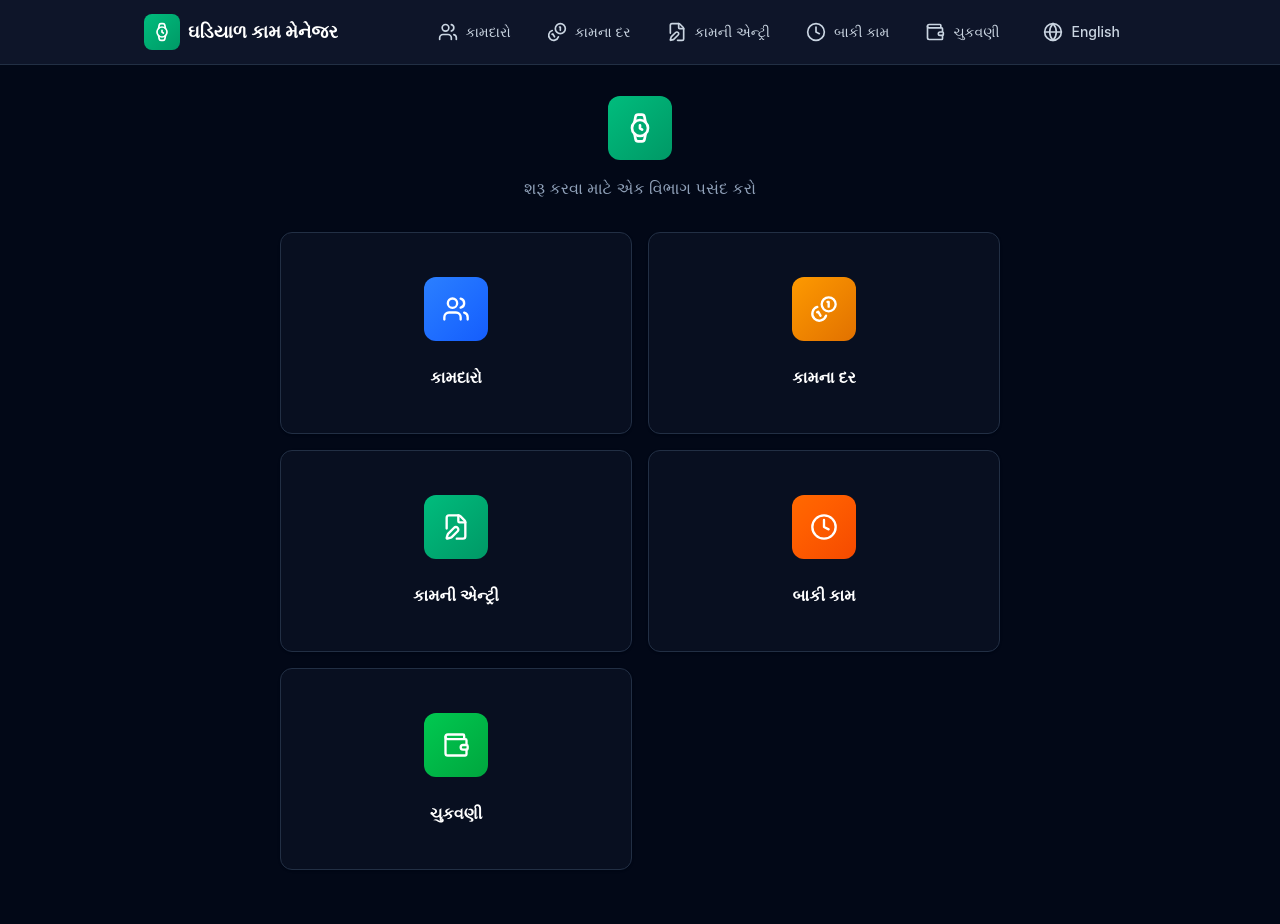
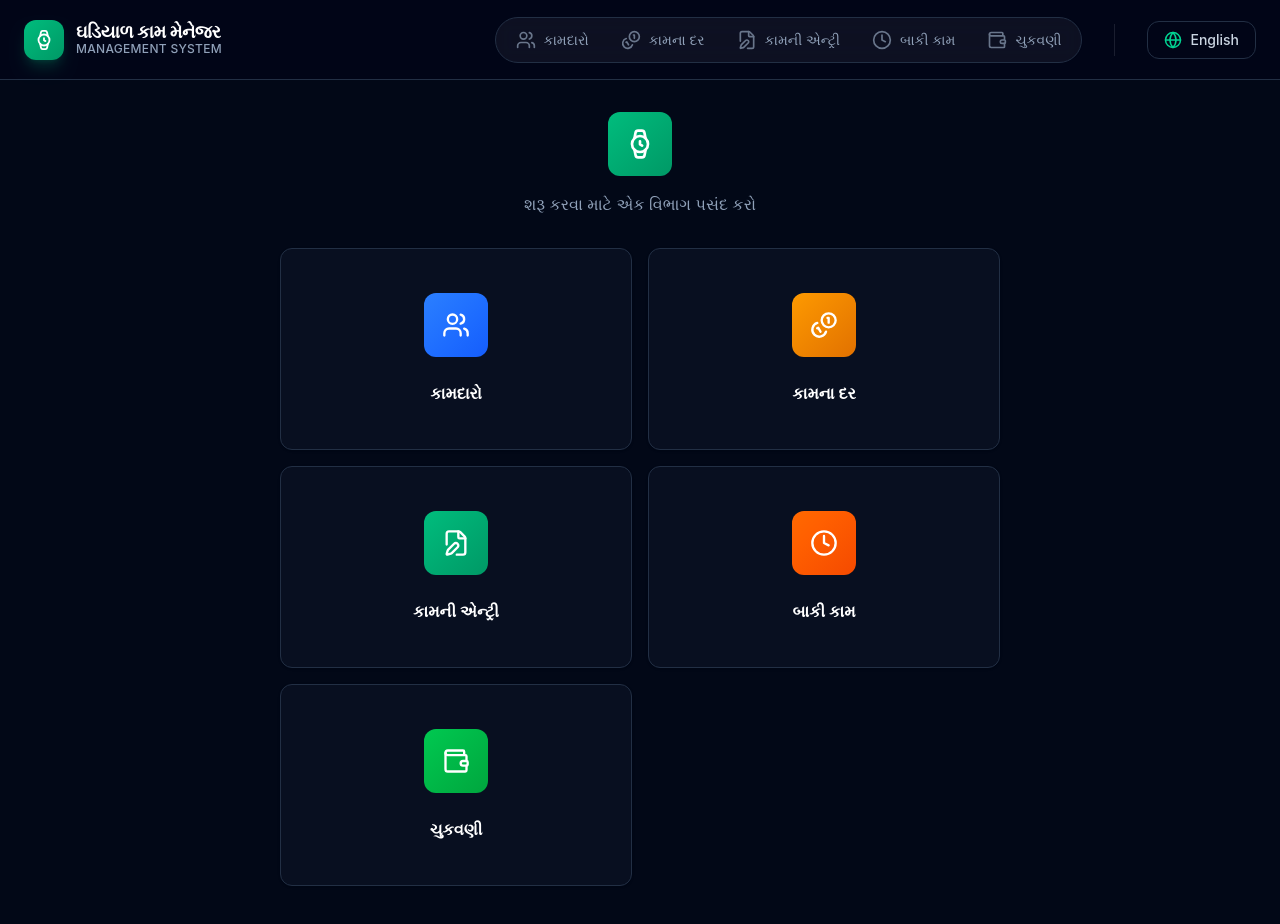
Before and after one commit to KuldeepSonara/Watch-Work-Manager, a Next.js app: page / in a window 1280 px wide. Shown: the top 924 px of the page. Built offline with nearby package versions, Linux system fonts and the light colour scheme.

Commit message:
feat: Implement core application layout, navigation components, and PWA install prompt functionality.

```diff
--- a/src/app/layout.tsx
+++ b/src/app/layout.tsx
@@ -28,8 +28,8 @@ export default function RootLayout({
       <body className="dark bg-slate-950 text-white antialiased">
         <LanguageProvider>
           <Navigation />
-          {/* Main content: padding for top nav on desktop, bottom nav on mobile */}
-          <main className="container pt-8 pb-28 md:pt-24 md:pb-12 px-4 md:px-6">
+          {/* Main content: padding for top nav on desktop/mobile, bottom nav on mobile */}
+          <main className="container pt-20 pb-28 md:pt-28 md:pb-12 px-4 md:px-6">
             {children}
           </main>
           <Toaster
--- a/src/components/InstallPrompt.tsx
+++ b/src/components/InstallPrompt.tsx
@@ -44,16 +44,24 @@ export function InstallPrompt() {
             return
         }
 
-        // Show prompt after a delay if not installed
+        // Show prompt logic
         if (!isStandaloneMode) {
-            const timer = setTimeout(() => setShowPrompt(true), 3000)
-            return () => clearTimeout(timer)
+            if (isIOSDevice) {
+                // For iOS, show after delay since there's no event
+                const timer = setTimeout(() => setShowPrompt(true), 3000)
+                return () => clearTimeout(timer)
+            }
+            // For Android/others, wait for the event
         }
 
         // Listen for beforeinstallprompt event (Chrome/Edge/Android)
         const handleBeforeInstallPrompt = (e: Event) => {
             e.preventDefault()
             setDeferredPrompt(e as BeforeInstallPromptEvent)
+            // Show prompt when event is captured
+            if (!isStandaloneMode) {
+                setShowPrompt(true)
+            }
         }
 
         window.addEventListener('beforeinstallprompt', handleBeforeInstallPrompt)
@@ -82,7 +90,7 @@ export function InstallPrompt() {
     }
 
     return (
-        <div className="fixed bottom-20 left-4 right-4 md:left-auto md:right-4 md:w-80 bg-slate-900 border border-slate-700 rounded-xl p-4 shadow-2xl z-50 animate-in slide-in-from-bottom-4">
+        <div className="fixed bottom-28 left-4 right-4 md:left-auto md:right-4 md:w-80 bg-slate-900 border border-slate-700 rounded-xl p-4 shadow-2xl z-[100] animate-in slide-in-from-bottom-4">
             <button
                 onClick={handleDismiss}
                 className="absolute top-3 right-3 text-slate-400 hover:text-white transition-colors"
--- a/src/components/Navigation.tsx
+++ b/src/components/Navigation.tsx
@@ -21,78 +21,102 @@ export default function Navigation() {
 
     return (
         <>
-            {/* Desktop Top Navigation - Hidden on mobile */}
-            <nav className="hidden md:block fixed top-0 left-0 right-0 bg-slate-900/95 backdrop-blur-sm border-b border-slate-800 z-50">
-                <div className="max-w-5xl mx-auto px-4">
-                    <div className="flex items-center justify-between h-16">
-                        {/* Logo */}
-                        <Link href="/" className="flex items-center gap-2 text-white font-bold text-lg">
-                            <div className="w-9 h-9 rounded-lg bg-gradient-to-br from-emerald-500 to-emerald-600 flex items-center justify-center">
-                                <Watch size={20} className="text-white" />
+            {/* Desktop Top Navigation */}
+            <nav className="hidden md:block fixed top-0 left-0 right-0 h-20 bg-slate-950/80 backdrop-blur-md border-b border-white/5 z-50 transition-all duration-300">
+                <div className="max-w-7xl mx-auto px-6 h-full flex items-center justify-between">
+                    {/* Logo & Brand */}
+                    <Link href="/" className="flex items-center gap-3 group">
+                        <div className="w-10 h-10 rounded-xl bg-gradient-to-br from-emerald-500 to-emerald-600 flex items-center justify-center shadow-lg shadow-emerald-500/20 group-hover:shadow-emerald-500/40 transition-all duration-300">
+                            <Watch size={22} className="text-white" />
                         </div>
-                            <span>{t('appTitle')}</span>
+                        <div className="flex flex-col">
+                            <span className="text-white font-bold text-lg tracking-tight leading-none group-hover:text-emerald-400 transition-colors">
+                                {t('appTitle')}
+                            </span>
+                            <span className="text-xs text-slate-400 font-medium tracking-wide uppercase">
+                                Management System
+                            </span>
+                        </div>
                     </Link>
 
-                        {/* Nav Links */}
-                        <div className="flex items-center gap-1">
+                    {/* Nav Links & Actions */}
+                    <div className="flex items-center gap-6">
+                        <div className="flex items-center bg-white/5 rounded-full p-1 border border-white/5 backdrop-blur-sm">
                             {navItems.slice(1).map(item => {
                                 const isActive = pathname === item.href
                                 return (
                                     <Link
                                         key={item.href}
                                         href={item.href}
-                                        className={`flex items-center gap-2 px-4 py-2 rounded-lg transition-all duration-200 ${isActive
-                                            ? 'text-emerald-400 bg-emerald-400/10'
-                                            : 'text-slate-300 hover:text-white hover:bg-slate-800'
+                                        className={`flex items-center gap-2 px-4 py-2 rounded-full transition-all duration-300 ${isActive
+                                            ? 'text-white bg-emerald-600 shadow-md shadow-emerald-500/20'
+                                            : 'text-slate-400 hover:text-white hover:bg-white/10'
                                             }`}
                                     >
-                                        {item.icon}
+                                        <div className={isActive ? "" : "opacity-70"}>{item.icon}</div>
                                         <span className="text-sm font-medium">{t(item.key)}</span>
                                     </Link>
                                 )
                             })}
+                        </div>
+
+                        <div className="w-px h-8 bg-white/10 mx-2"></div>
 
                         <button
-                                className="flex items-center gap-2 px-4 py-2 rounded-lg text-slate-300 hover:text-white hover:bg-slate-800 transition-all ml-2"
+                            className="flex items-center gap-2 px-4 py-2 rounded-xl text-slate-300 hover:text-white hover:bg-white/10 transition-all border border-transparent hover:border-white/10"
                             onClick={() => setLanguage(language === 'en' ? 'gu' : 'en')}
                         >
-                                <Globe size={20} />
+                            <Globe size={18} className="text-emerald-400" />
                             <span className="text-sm font-medium">{language === 'en' ? t('gujarati') : t('english')}</span>
                         </button>
                     </div>
                 </div>
-                </div>
             </nav>
 
-            {/* Mobile Bottom Navigation - Visible only on mobile */}
+            {/* Mobile Top Header - Replaces Floating Button */}
+            <nav className="md:hidden fixed top-0 left-0 right-0 h-16 bg-slate-950/80 backdrop-blur-md border-b border-white/5 z-50 flex items-center justify-between px-4 safe-area-top">
+                <Link href="/" className="flex items-center gap-3">
+                    <div className="w-9 h-9 rounded-lg bg-gradient-to-br from-emerald-500 to-emerald-600 flex items-center justify-center shadow-lg shadow-emerald-500/20">
+                        <Watch size={20} className="text-white" />
+                    </div>
+                    <span className="text-white font-bold text-base truncate max-w-[180px]">
+                        {t('appTitle')}
+                    </span>
+                </Link>
 
-            {/* Floating Language Toggle for Mobile */}
                 <button
-                className="md:hidden fixed top-6 right-4 w-12 h-12 rounded-full bg-slate-800/80 backdrop-blur-md border border-slate-700 shadow-lg text-white flex items-center justify-center z-50 active:scale-95 transition-all duration-200"
+                    className="flex items-center justify-center w-10 h-10 rounded-full bg-slate-900 border border-slate-800 text-white active:scale-95 transition-all"
                     onClick={() => setLanguage(language === 'en' ? 'gu' : 'en')}
                 >
-                <span className="font-bold text-sm">
+                    <span className="font-bold text-xs">
                         {language === 'en' ? 'ગુ' : 'EN'}
                     </span>
                 </button>
+            </nav>
 
-            <nav className="md:hidden fixed bottom-0 left-0 right-0 bg-slate-900/95 backdrop-blur-sm border-t border-slate-800 z-50 safe-area-bottom">
-                <div className="flex justify-around items-center h-16 px-1">
+            {/* Mobile Bottom Navigation - Floating Island Style */}
+            <nav className="md:hidden fixed bottom-4 left-2 right-2 sm:left-6 sm:right-6 bg-slate-900/95 backdrop-blur-xl border border-white/10 rounded-2xl shadow-2xl shadow-black/50 z-50 safe-area-bottom">
+                <div className="flex justify-between items-center h-16 px-1">
                     {navItems.map(item => {
                         const isActive = pathname === item.href
                         return (
                             <Link
                                 key={item.href}
                                 href={item.href}
-                                className={`flex flex-col items-center justify-center py-2 px-1 min-w-[50px] rounded-xl transition-all duration-200 ${isActive
-                                    ? 'text-emerald-400 bg-emerald-400/10'
-                                    : 'text-slate-400 active:text-white active:bg-slate-800'
+                                className={`flex flex-col items-center justify-center flex-1 min-w-0 py-1 relative group ${isActive
+                                    ? 'text-emerald-400'
+                                    : 'text-slate-500 hover:text-slate-300'
                                     }`}
                             >
-                                <div className={`${isActive ? 'scale-110' : ''} transition-transform`}>
+                                {isActive && (
+                                    <span className="absolute -top-3 left-1/2 -translate-x-1/2 w-8 sm:w-12 h-1 bg-emerald-500 rounded-b-full shadow-[0_0_10px_rgba(16,185,129,0.5)]"></span>
+                                )}
+                                <div className={`mb-0.5 transition-all duration-300 ${isActive ? '-translate-y-1 scale-110' : 'group-hover:-translate-y-0.5'}`}>
                                     {item.icon}
                                 </div>
-                                <span className="text-[10px] mt-1 font-medium truncate max-w-[60px]">{t(item.key)}</span>
+                                <span className={`text-[10px] font-medium leading-none transition-colors truncate w-full text-center px-0.5 ${isActive ? 'text-emerald-400 opacity-100' : 'text-slate-500 opacity-0 group-hover:opacity-100'}`}>
+                                    {t(item.key)}
+                                </span>
                             </Link>
                         )
                     })}
```
Lines whose indentation alone changed are shown as unchanged.
